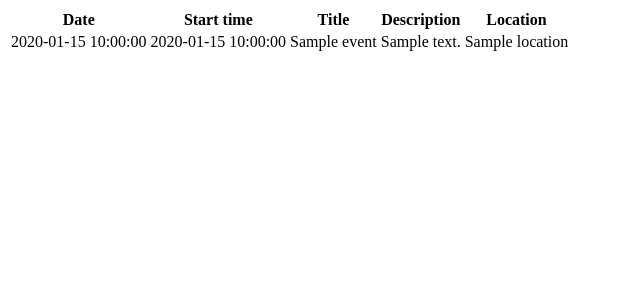
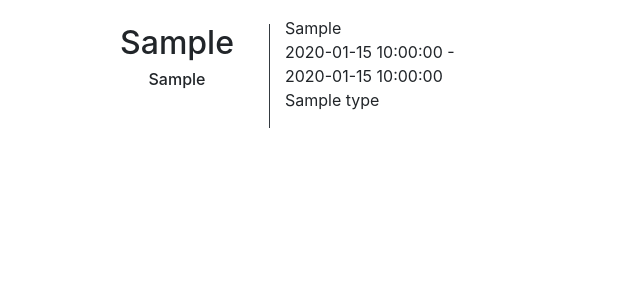
Before and after one commit to marcusmerkel/gcal-parse, a Flask app: template templates/index.html in a window 1280 px wide. Shown: the top 300 px of the page, without its empty margins (0-640 px from the left). Run offline with Flask 2, Linux system fonts and the light colour scheme; the template is opened without the code that fills it: most values are stand-ins (such as "Sample title", 1, 10 or a date in 2020); some libraries are stand-ins or nearby versions.

Commit message:
Changed layout and extracting more detailed information

```diff
--- a/app.py
+++ b/app.py
@@ -2,13 +2,13 @@ from __future__ import print_function
 import datetime
 import os.path
 import sys
+import locale
 from datetime import datetime
 from googleapiclient.discovery import build
 from google.oauth2 import service_account
 from google.auth.transport.requests import Request
-from flask import Flask, flash, jsonify, redirect, render_template, request, session
-from flask_session import Session
-from tempfile import mkdtemp
+
+from flask import Flask, flash, jsonify, redirect, render_template, request
 from werkzeug.exceptions import default_exceptions, HTTPException, InternalServerError
 from werkzeug.security import check_password_hash, generate_password_hash
 
@@ -21,9 +21,16 @@ app = Flask(__name__)
 # Ensure templates are auto-reloaded
 app.config["TEMPLATES_AUTO_RELOAD"] = True
 
+# Set Language to Local
+locale.setlocale(locale.LC_ALL, '')
+
 @app.route("/")
 def index():
-    return render_template("index.html", eventlist=get_dates(10))
+    performer = {}
+    performer["name"] = "Marcus Merkel"
+    performer["givenName"] = "Marcus"
+    performer["familyName"] = "Merkel"
+    return render_template("index.html", eventList=get_dates(20), performer=performer)
 
 # Getting the list of maximum <max_number> events
 def get_dates(max_number):
@@ -45,7 +52,7 @@ def get_dates(max_number):
         print('No upcoming events found.')
         return
 
-    eventlist = []
+    eventList = []
 
     for event in events:
         evnt = {}
@@ -53,18 +60,50 @@ def get_dates(max_number):
         # .get() tries to get first argument value from dictionary, second argument is alternative!
         start = event['start'].get('dateTime', event['start'].get('date'))
         start_dttm = datetime.fromisoformat(start)
+
+        end = event['end'].get('dateTime', event['end'].get('date'))
+        end_dttm = datetime.fromisoformat(end)
+
+        evnt['start_dttm_iso'] = start
         evnt['start_date'] = start_dttm.date().strftime("%d.%m.%Y")
+        evnt['start_day'] = start_dttm.date().strftime("%-d")
+        evnt['start_month'] = start_dttm.date().strftime("%b")
         evnt['start_time'] = start_dttm.time().strftime("%H:%M")
+        evnt['start_weekday'] = start_dttm.time().strftime("%A")
+        evnt['end_dttm_iso'] = end
+        evnt['end_time'] = end_dttm.time().strftime("%H:%M")
+
         evnt['title'] = event['summary']
         evnt['description'] = event['description']
+        desc = event['description']
+        if "Operette" in desc:
+            evnt['type'] = "Operette"
+        elif "Musical" in desc:
+            evnt['type'] = "Musical"
+        elif "Konzert" in desc:
+            evnt['type'] = "Konzert"
+        elif "Kammer" in desc:
+            evnt['type'] = "Kammermusik"
+        elif "Lieder" in desc:
+            evnt['type'] = "Lied"
+        elif "Oper" in desc and not "Operette" in desc:
+            evnt['type'] = "Oper"
+
+        evnt['opus'] = ""
+        for word in event['summary'].split(" "):
+            if word.isupper():
+                evnt['opus'] = evnt['opus'] + word + " "
+
         evnt['location'] = event['location']
+        evnt['locationName'] = event['location'].split(", ", 1)[0]
+        evnt['locationAddress'] = event['location'].split(", ", 1)[1]
 
-        eventlist.append(evnt)
+        eventList.append(evnt)
 
-    for event in eventlist:
-        print(event)
+    for event in eventList:
+        print(event['opus'])
 
-    return eventlist
+    return eventList
 
 if __name__ == '__main__':
     app.debug = True
--- /dev/null
+++ b/static/styles/styles.css
@@ -0,0 +1,7 @@
+div.metadata {
+    display: none !important;
+}
+
+.calendar-list-item:hover {
+    transform: translate3d(0, 0, 10px)
+}
--- a/templates/index.html
+++ b/templates/index.html
@@ -5,7 +5,64 @@
 {% endblock %}
 
 {% block main %}
-    <table class="table table-hover">
+<div class="container calendar-list">
+{% for event in eventList %}
+
+    <div class="container calendar-list-item my-3">
+        <div class="metadata" itemscope="" itemtype="http://schema.org/Event">
+            <span itemprop="name">{{ event['title'] }}</span>
+            <span itemprop="startDate">{{ event['start_dttm_iso'] }}</span>
+            <span itemprop="endDate">{{ event['end_dttm_iso'] }}</span>
+
+            <span itemprop="image" content=""></span> <!-- TODO -->
+
+            <span itemprop="description">{{ event['description'] }}</span>
+            <span itemprop="url" content=""></span> <!-- TODO -->
+
+            <span itemprop="performer" itemscope="" itemtype="http://schema.org/Person">
+                <span itemprop="name">{{ performer['name'] }}</span>
+                <span itemprop="givenName">{{ performer['givenName'] }}</span>
+                <span itemprop="familyName">{{ performer['familyName'] }}</span>
+            </span>
+
+            <span itemprop="location" itemscope="" itemtype="http://schema.org/Place">
+                <span itemprop="name">{{ event['locationName'] }}</span>
+                <span itemprop="address">{{ event['locationAddress'] }}</span>
+            </span>
+        </div>
+
+        <div class="row">
+            <div class="col-xs-2 col-md-2 align-middle mt-2 border-right border-dark">
+                <span class="h2 d-block text-center">{{ event['start_day'] }}</span>
+                <span class="h6 d-block text-center">{{ event['start_month'] }}</span>
+            </div>
+            <div class="col-xs-10 col-md-10 align-middle">
+                <div class="row">
+                    <div class="col-lg-3 align-middle">
+                        <p>{{ event['start_weekday'] }} <br />
+                        {{ event['start_time'] }} - {{ event['end_time'] }} <br />
+                        {{ event['type'] }}
+                        </p>
+                    </div>
+                    <div class="col-lg-9 align-middle">
+
+                    </div>
+                </div>
+            </div>
+        </div>
+    </div>
+
+
+<!--<div class="jumbotron">
+    <h1 class="display-5">{{ event['start_date'] }}, {{ event['start_time'] }}</h1>
+    <h2 class="display-6">{{ event['title'] }}</p>
+    <hr class="my-4">
+    <p>{{ event['description'] }}</p>
+    <p class="lead">{{ event['locationName'] }}</p>
+</div>-->
+{% endfor %}
+</div>
+<!--<table class="table table-hover">
         <thead>
             <tr>
                 <th>Date</th>
@@ -26,5 +83,5 @@
             </tr>
             {% endfor %}
         </tbody>
-    </table>
+    </table>-->
 {% endblock %}
--- a/templates/layout.html
+++ b/templates/layout.html
@@ -2,11 +2,17 @@
 <html lang="en">
 <head>
     <meta charset="UTF-8">
-    <meta name="viewport" content="width=device-width, initial-scale=1.0">
+    <meta name="viewport" content="width=device-width, initial-scale=1.0, shrink-to-fit=no">
+    <link rel="stylesheet" href="https://stackpath.bootstrapcdn.com/bootstrap/4.4.1/css/bootstrap.min.css" integrity="sha384-Vkoo8x4CGsO3+Hhxv8T/Q5PaXtkKtu6ug5TOeNV6gBiFeWPGFN9MuhOf23Q9Ifjh" crossorigin="anonymous">
+    <link rel="stylesheet" href="{{ url_for('static',filename='styles/styles.css') }}">
     <title>{% block title %}{% endblock %}</title>
 </head>
 <body>
     {% block main %}
     {% endblock %}
+
+    <script src="https://code.jquery.com/jquery-3.4.1.slim.min.js" integrity="sha384-J6qa4849blE2+poT4WnyKhv5vZF5SrPo0iEjwBvKU7imGFAV0wwj1yYfoRSJoZ+n" crossorigin="anonymous"></script>
+    <script src="https://cdn.jsdelivr.net/npm/popper.js@1.16.0/dist/umd/popper.min.js" integrity="sha384-Q6E9RHvbIyZFJoft+2mJbHaEWldlvI9IOYy5n3zV9zzTtmI3UksdQRVvoxMfooAo" crossorigin="anonymous"></script>
+    <script src="https://stackpath.bootstrapcdn.com/bootstrap/4.4.1/js/bootstrap.min.js" integrity="sha384-wfSDF2E50Y2D1uUdj0O3uMBJnjuUD4Ih7YwaYd1iqfktj0Uod8GCExl3Og8ifwB6" crossorigin="anonymous"></script>
 </body>
 </html>
```
